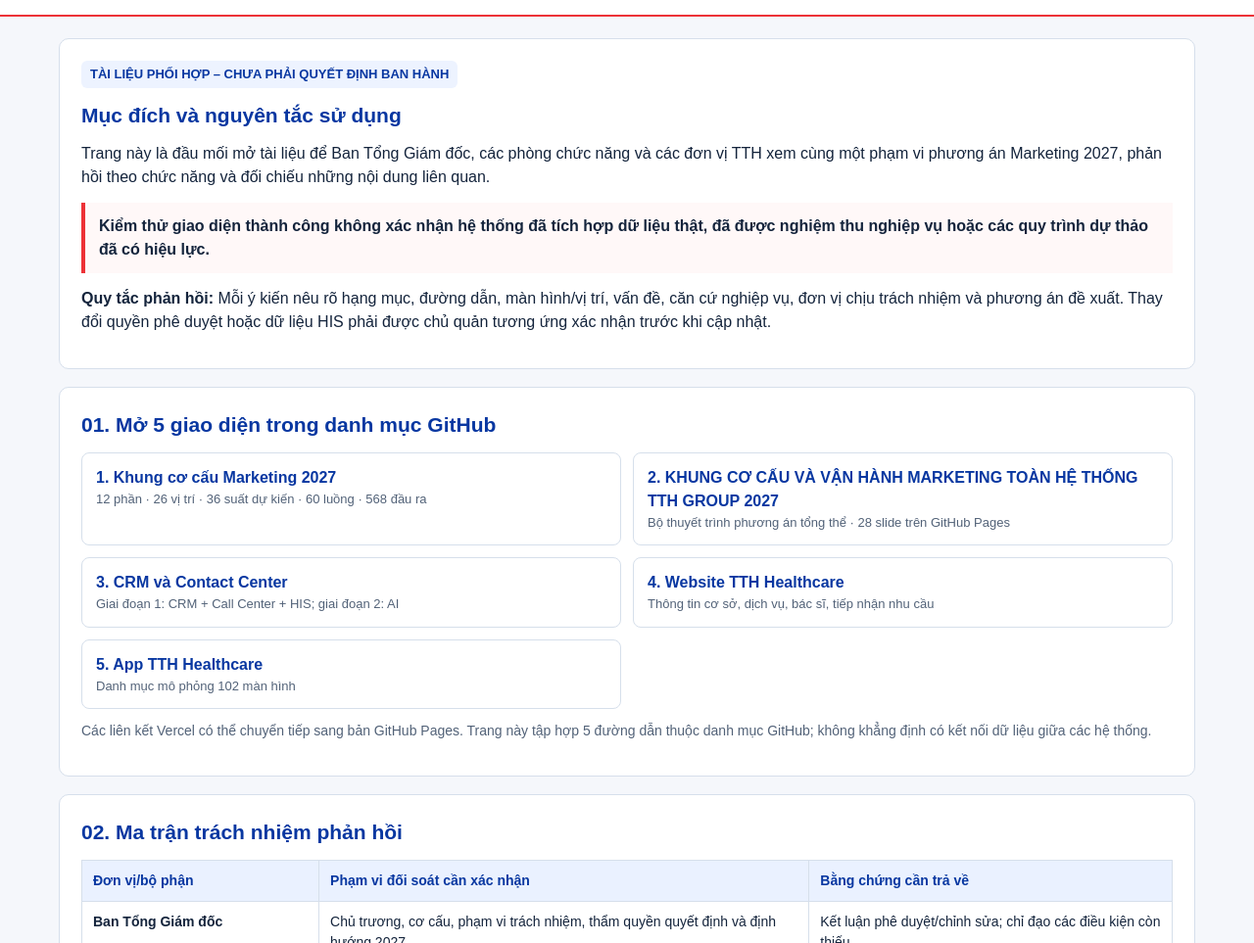
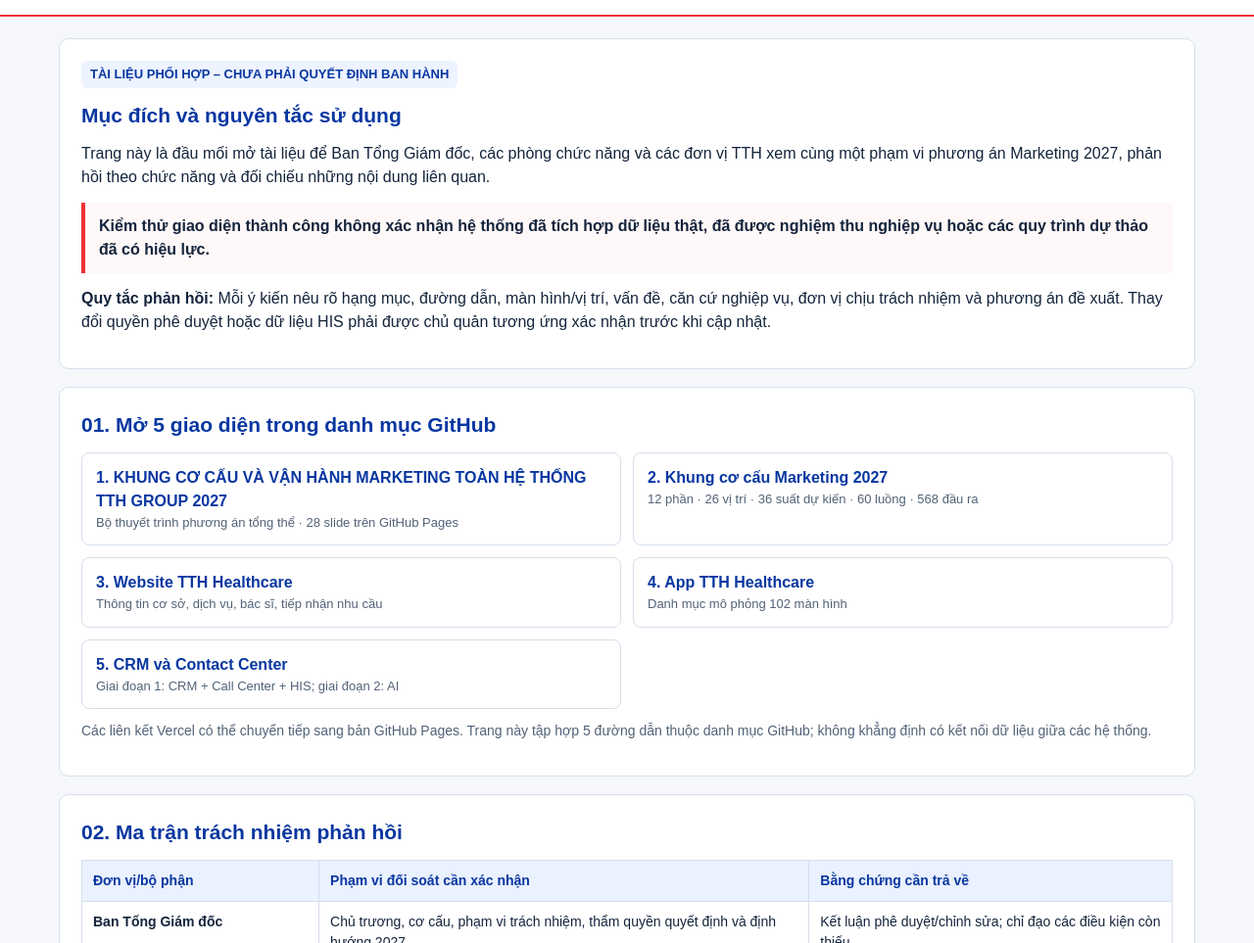
Before and after one commit to nguyenyenthuong-netizen/TTH-2027, a plain HTML site: page pages-overrides/catalog/bo-ho-so/index.html in a window 1280 px wide. Shown: the part 137-1100 px from the top of the page at 98% size. Drawn offline with Linux system fonts and the light colour scheme; files whose address does not match are found by name.

Commit message:
Match stakeholder handover order to presentation, framework, website, app and CRM

```diff
--- a/pages-overrides/catalog/bo-ho-so/index.html
+++ b/pages-overrides/catalog/bo-ho-so/index.html
@@ -36,11 +36,11 @@ footer{text-align:center;color:var(--muted);font-size:13px;padding-bottom:22px}
 </section>
 <section><h2>01. Mở 5 giao diện trong danh mục GitHub</h2>
 <div class="grid">
-<a class="asset" href="https://tth-khung-marketing-14112026.vercel.app/" target="_blank" rel="noopener"><strong>1. Khung cơ cấu Marketing 2027</strong><small>12 phần · 26 vị trí · 36 suất dự kiến · 60 luồng · 568 đầu ra</small></a>
-<a class="asset" href="https://tth-marketing-2027-trinh-chieu.vercel.app/" target="_blank" rel="noopener"><strong>2. KHUNG CƠ CẤU VÀ VẬN HÀNH MARKETING TOÀN HỆ THỐNG TTH GROUP 2027</strong><small>Bộ thuyết trình phương án tổng thể · 28 slide trên GitHub Pages</small></a>
-<a class="asset" href="https://tth-crm-da-kenh.vercel.app/" target="_blank" rel="noopener"><strong>3. CRM và Contact Center</strong><small>Giai đoạn 1: CRM + Call Center + HIS; giai đoạn 2: AI</small></a>
-<a class="asset" href="https://tth-healthcare-website.vercel.app/" target="_blank" rel="noopener"><strong>4. Website TTH Healthcare</strong><small>Thông tin cơ sở, dịch vụ, bác sĩ, tiếp nhận nhu cầu</small></a>
-<a class="asset" href="https://tth-healthcare-app.vercel.app/" target="_blank" rel="noopener"><strong>5. App TTH Healthcare</strong><small>Danh mục mô phỏng 102 màn hình</small></a>
+<a class="asset" href="https://tth-marketing-2027-trinh-chieu.vercel.app/" target="_blank" rel="noopener"><strong>1. KHUNG CƠ CẤU VÀ VẬN HÀNH MARKETING TOÀN HỆ THỐNG TTH GROUP 2027</strong><small>Bộ thuyết trình phương án tổng thể · 28 slide trên GitHub Pages</small></a>
+<a class="asset" href="https://tth-khung-marketing-14112026.vercel.app/" target="_blank" rel="noopener"><strong>2. Khung cơ cấu Marketing 2027</strong><small>12 phần · 26 vị trí · 36 suất dự kiến · 60 luồng · 568 đầu ra</small></a>
+<a class="asset" href="https://tth-healthcare-website.vercel.app/" target="_blank" rel="noopener"><strong>3. Website TTH Healthcare</strong><small>Thông tin cơ sở, dịch vụ, bác sĩ, tiếp nhận nhu cầu</small></a>
+<a class="asset" href="https://tth-healthcare-app.vercel.app/" target="_blank" rel="noopener"><strong>4. App TTH Healthcare</strong><small>Danh mục mô phỏng 102 màn hình</small></a>
+<a class="asset" href="https://tth-crm-da-kenh.vercel.app/" target="_blank" rel="noopener"><strong>5. CRM và Contact Center</strong><small>Giai đoạn 1: CRM + Call Center + HIS; giai đoạn 2: AI</small></a>
 </div><p class="small" style="margin-top:12px">Các liên kết Vercel có thể chuyển tiếp sang bản GitHub Pages. Trang này tập hợp 5 đường dẫn thuộc danh mục GitHub; không khẳng định có kết nối dữ liệu giữa các hệ thống.</p>
 </section>
 <section><h2>02. Ma trận trách nhiệm phản hồi</h2><div class="table-scroll"><table><thead><tr><th>Đơn vị/bộ phận</th><th>Phạm vi đối soát cần xác nhận</th><th>Bằng chứng cần trả về</th></tr></thead><tbody>
```
